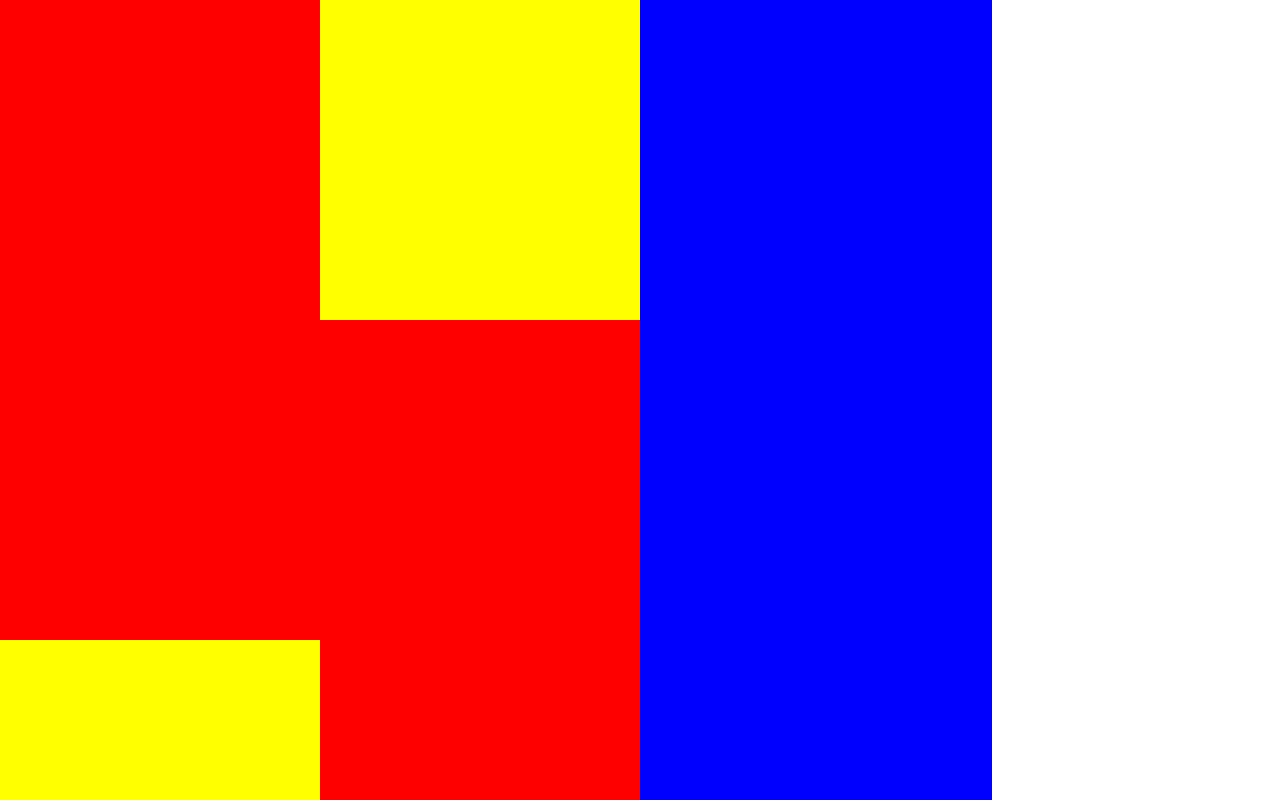
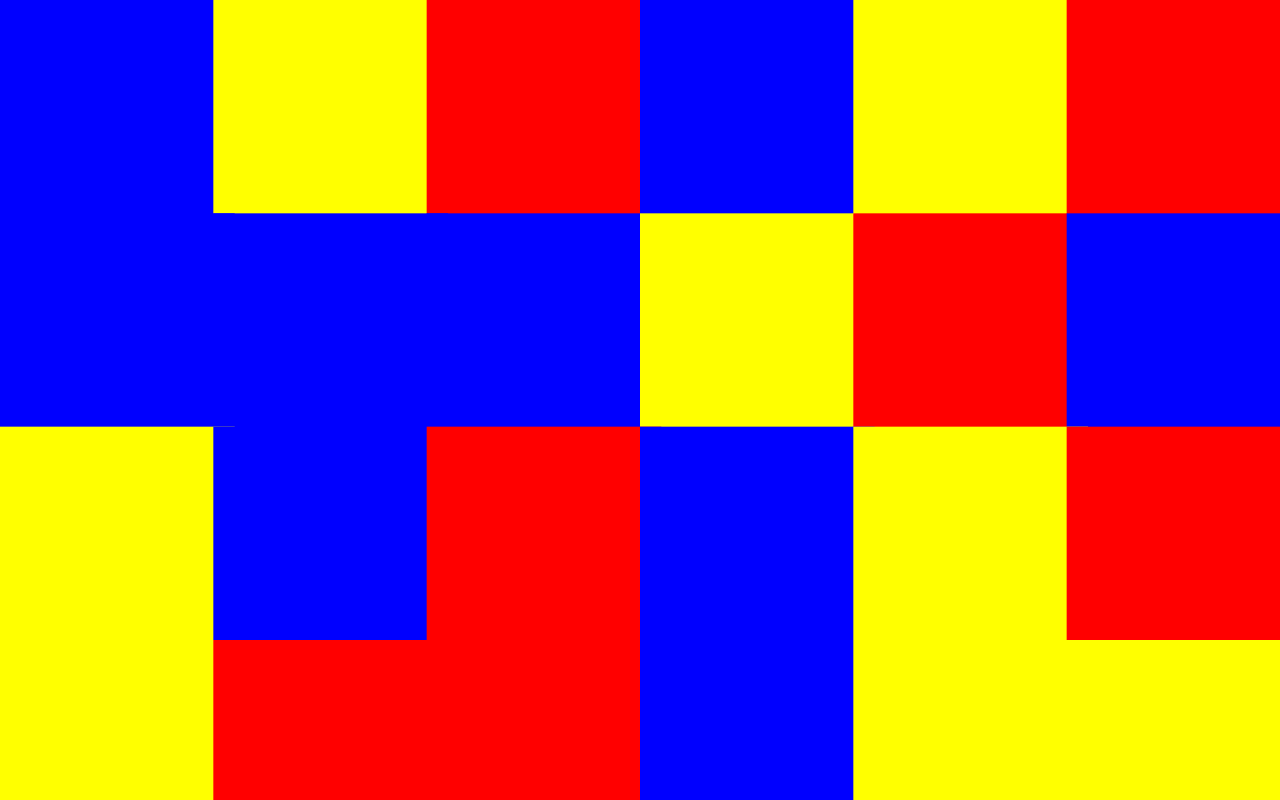
Before and after one commit to chrisbolin/megapixel, a React (Create React App) app: page / in a window 1280 px wide. Shown: the top 800 px of the page. Built offline with nearby package versions, Linux system fonts and the light colour scheme.

Commit message:
Grid class

```diff
--- a/src/App.css
+++ b/src/App.css
@@ -0,0 +1 @@
+.App {}
--- a/src/App.tsx
+++ b/src/App.tsx
@@ -2,6 +2,32 @@ import './App.css';
 
 export function identity(x: any) {
   return x;
+}
+
+type NullableNumber = number | null;
+type GridData<T> = Array<Array<T>>;
+// [
+//   [1,2],
+//   [3,4],
+// ]
+// Grid[yIndex][xIndex]
+
+class Grid<T> {
+  data: GridData<T>;
+
+  constructor(data: GridData<T>) {
+    this.data = data;
+  }
+
+  get(xIndex: number, yIndex: number) {
+    const row = this.data[yIndex] || [];
+    return row[xIndex];
+  }
+
+  ensureSize(xMin: number, yMin: number) {
+    // first check number rows with yMin
+    // then check contents of rows with xMin
+  }
 }
 
 function range(length: number) {
@@ -10,7 +36,18 @@ function range(length: number) {
     .map((_, index) => index);
 }
 
-function Box({ color, xIndex, yIndex }: { color: string, yIndex: number, xIndex: number }) {
+function randomInt(upperBoundExclusive: number) {
+  return Math.floor(Math.random() * upperBoundExclusive);
+}
+
+function randomGrid(x: number, y: number, max: number) {
+  const data = range(y).map(() => range(x).map(() => randomInt(max)));
+  return new Grid(data);
+}
+
+function Box({ value, xIndex, yIndex }: { value: NullableNumber, yIndex: number, xIndex: number }) {
+  const colors = ['yellow', 'red', 'blue'];
+  const color = value !== null ? colors[value] : 'lightgrey'; // backup color
   const onClick = () => console.log([xIndex, yIndex], color);
   const baseDimension = 10;
   const oversizeDimension = baseDimension + 1; // oversize the width and height to fill small gap in browser rendering
@@ -24,33 +61,26 @@ function Box({ color, xIndex, yIndex }: { color: string, yIndex: number, xIndex:
   />;
 }
 
-function BoxRow({ colors, yIndex }: { colors: Array<string>, yIndex: number }) {
+function BoxRow({ row, yIndex }: { row: Array<NullableNumber>, yIndex: number }) {
   return <>
-    {colors.map((color, index) => <Box color={color} yIndex={yIndex} xIndex={index} key={index} />)}
+    {row.map((value, index) => <Box value={value} yIndex={yIndex} xIndex={index} key={index} />)}
   </>
 }
 
-function BoxGrid({ colorsGrid }: { colorsGrid: Array<Array<string>> }) {
-  const sideLengthInBoxes = 4;
-  const sideLengthInSvgUnits = sideLengthInBoxes * 10;
-  return <svg viewBox={`0 0 ${sideLengthInSvgUnits} ${sideLengthInSvgUnits}`}>
-    {colorsGrid.map((colorsRow, yIndex) => <BoxRow colors={colorsRow} yIndex={yIndex} key={yIndex} />)}
+function BoxGrid({ colorsGrid }: { colorsGrid: GridData<NullableNumber> }) {
+  const widthInBoxes = 6;
+  const heightInBoxes = 10;
+  const pixelsPerBox = 10;
+  return <svg viewBox={`0 0 ${widthInBoxes * pixelsPerBox} ${heightInBoxes * pixelsPerBox}`}>
+    {colorsGrid.map((row, yIndex) => <BoxRow row={row} yIndex={yIndex} key={yIndex} />)}
   </svg>
 }
 
 function App() {
-  console.log(range(10));
+  const grid = randomGrid(6, 10, 3);
   return (
     <div className="App">
-      <BoxGrid colorsGrid={[
-        ["red", "yellow", "blue"],
-        ["red", "red", "blue"],
-        ["yellow", "red", "blue"],
-        ["red", "yellow", "yellow"],
-        ["red", "red", "blue"],
-        ["yellow", "red", "blue"],
-        ["red", "red", "blue"],
-      ]} />
+      <BoxGrid colorsGrid={grid.data} />
     </div>
   );
 }
```
